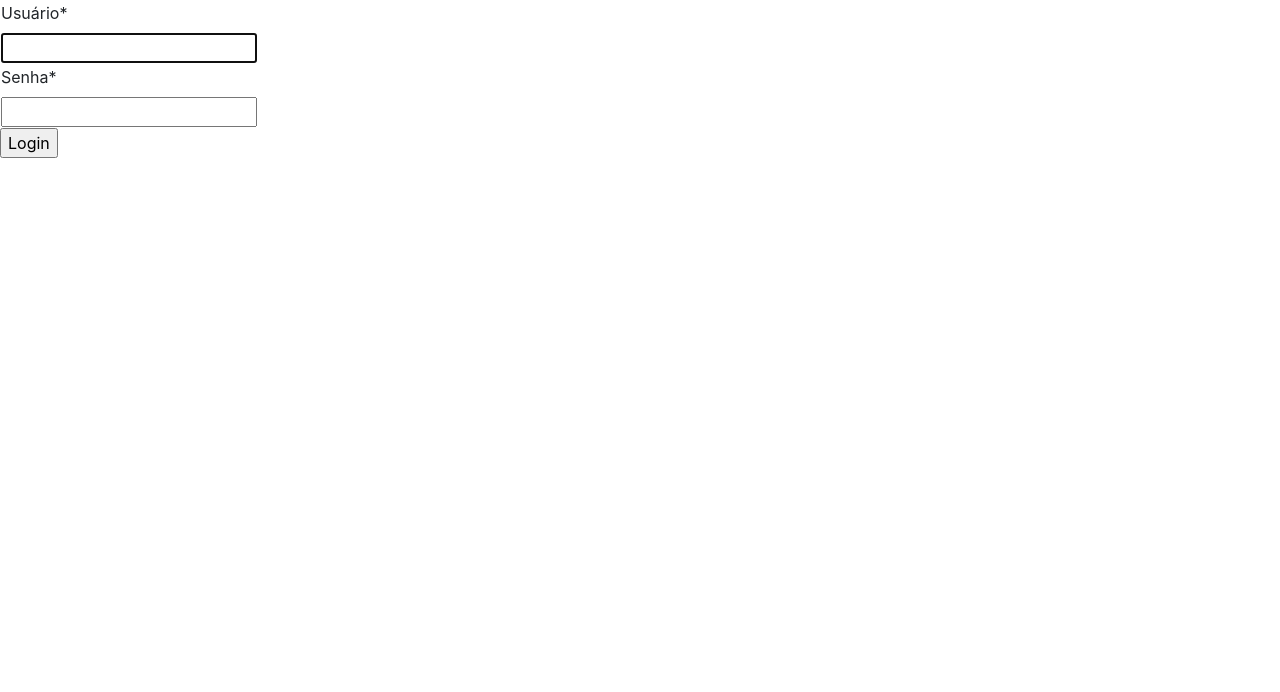
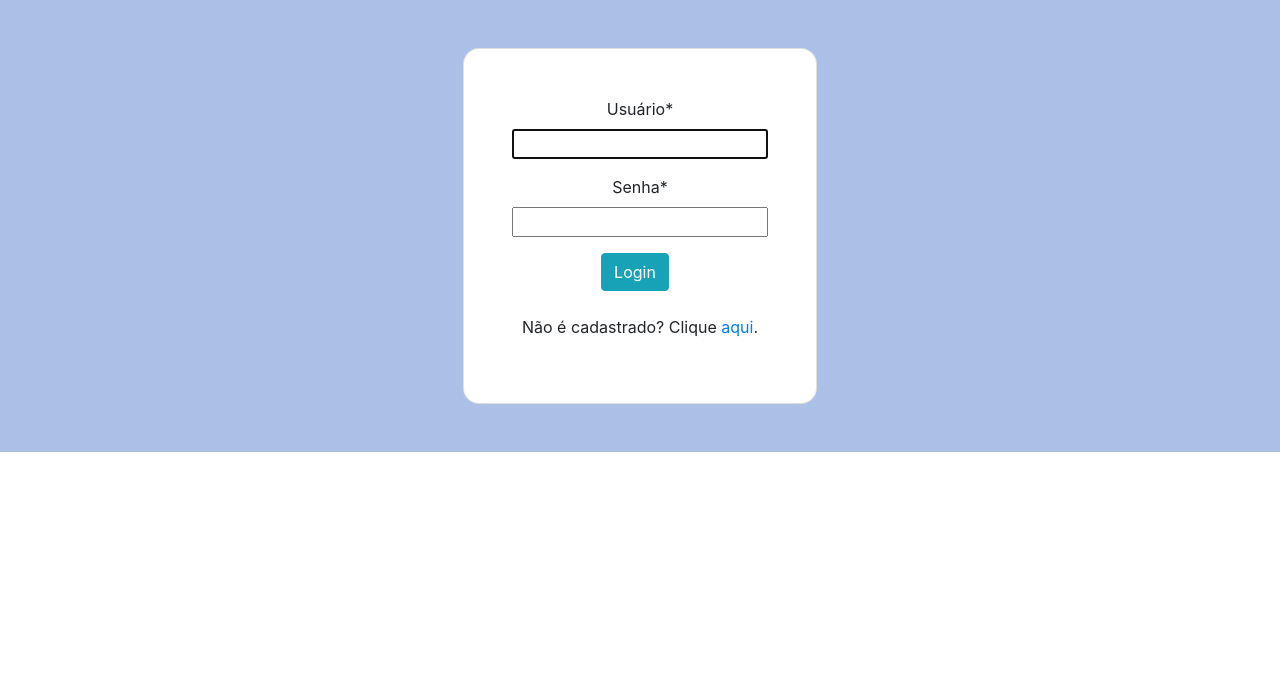
Before and after one commit to jpedrosantana/projeto_integrador_I, a Django app: page /accounts/login/ in a window 1280 px wide. Shown: the part 56-748 px from the top of the page. Run offline with Django 3.2, Linux system fonts and the light colour scheme; some libraries are stand-ins or nearby versions.

Commit message:
estilizacao das telas de autenticacao

```diff
--- a/projeto_pi/templates/registration/login.html
+++ b/projeto_pi/templates/registration/login.html
@@ -4,32 +4,43 @@
 
 {% load crispy_forms_tags %}
 
+<section class='vh-100' style='background-color: #abc0e7;'>
+  <div class='container py-5 h-100'  >
+    <div class='row d-flex justify-content-center align-items-center h-100'>
+      <div class='card shadow-2-strong' style='border-radius: 1rem;'>
+        <div class='card-body p-5 text-center'>
+
           {% if form.errors %}
-    <p>Usuário ou senha incorretos. Tente novamente.</p>
+          <h4 style='color: red;'>Usuário ou senha incorretos. Tente novamente.</h2>
           {% endif %}
 
           {% if next %}
             {% if user.is_authenticated %}
               <p>Sua conta não tem acesso a essa página, para prosseguir faça login.</p>
             {% else %}
-      <p>Faça login para acessar a pagina.</p>
+              <h3 class='mb-5'>Faça login para acessar a pagina.</h3>
             {% endif %}
           {% endif %}
 
-  <form method="post" action="{% url 'login' %}">
+          <form class='form' method="post" action="{% url 'login' %}">
             {% csrf_token %}
-    <table>
-      <tr>
-        <!--<td>{{ form.username.label_tag }}</td>-->
-        <td>{{ form.username|as_crispy_field }}</td>
-      </tr>
-      <tr>
-        <!--<td>{{ form.password.label_tag }}</td>-->
-        <td>{{ form.password|as_crispy_field }}</td>
-      </tr>
-    </table>
-    <input type="submit" value="Login" />
+              <div class = "form-group md-6">
+                {{form.username|as_crispy_field}}
+              </div>
+              <div class = "form-group md-6">
+                {{form.password|as_crispy_field}}
+              </div>
+
+            <input type="submit" class='btn btn-info btn-md' value="Login" />
             <input type="hidden" name="next" value="{{ next }}" />
           </form>
+          <br>
+          <p class="text-left text-center">Não é cadastrado? Clique <a href="/register/">aqui</a>.</p>
+        </div>
+      </div>
+    </div>
+  </div>
+</section>
+
 
 {% endblock conteudo %}
```
Also changed, not shown: projeto_pi/main/models.py (+7 -0 lines), projeto_pi/db.sqlite3. Lines whose indentation alone changed are shown as unchanged.
